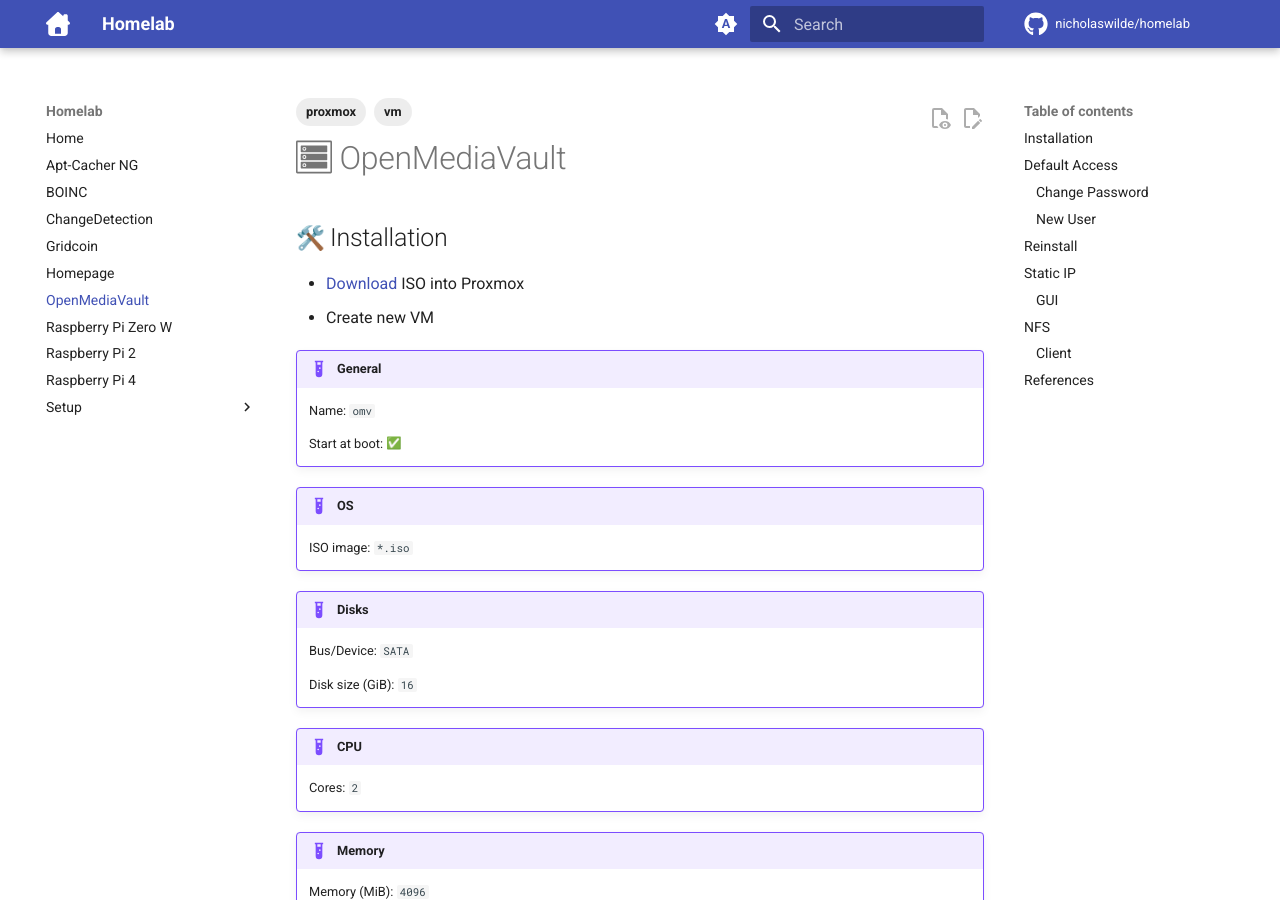
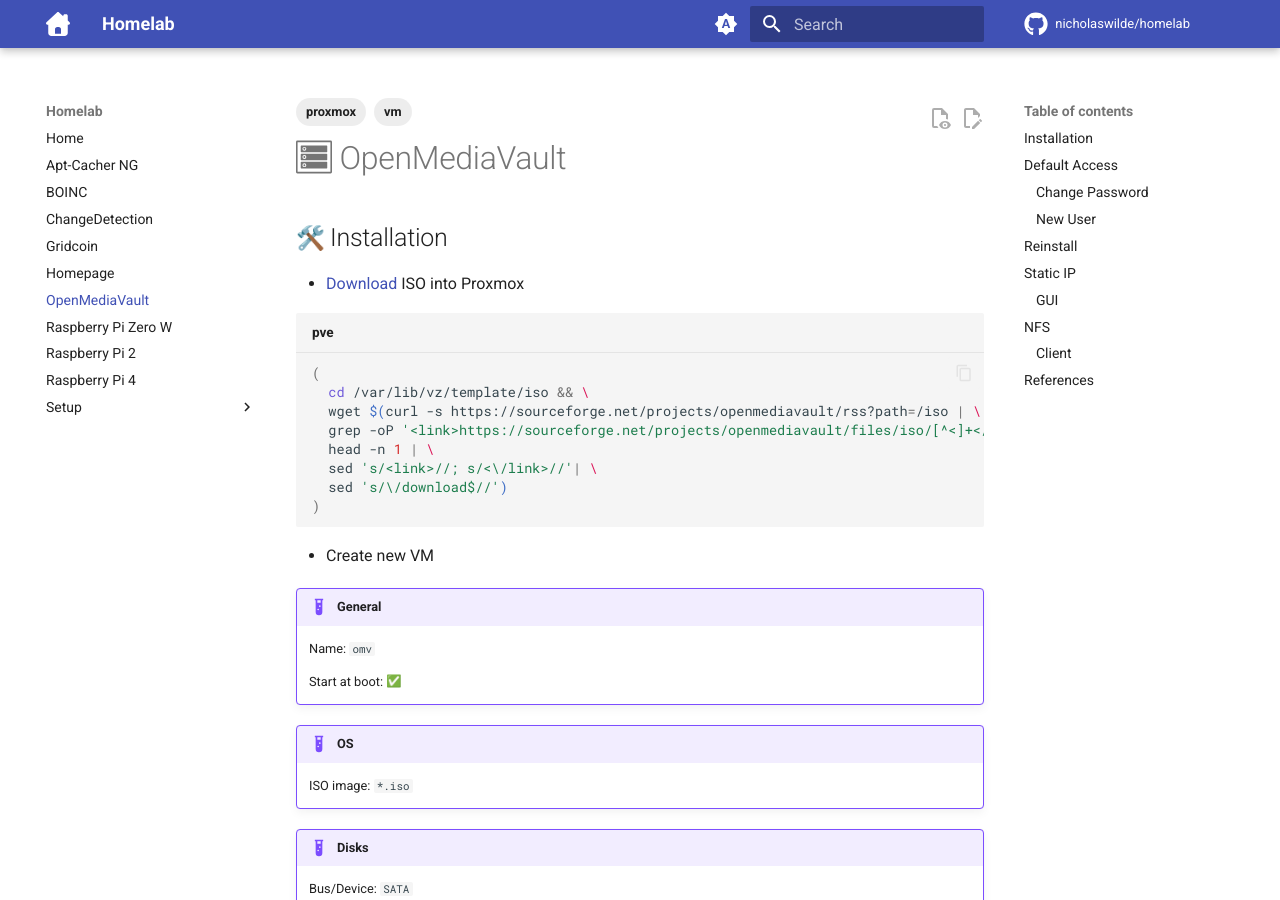
Before and after one commit to nicholaswilde/homelab, an MkDocs documentation site: the page built from docs/openmediavault.md, in a window 1280 px wide and 900 px high. Built offline with MkDocs 1.6.1 and Material for MkDocs 9.7.7, drawn with Linux system fonts in a browser that asks for light colours; emoji names are drawn with the system emoji font; comment, search, counter and statistics services are not loaded.

Commit message:
update
Signed-off-by: nιcнolaѕ wιlde <ncwilde43@gmail.com>

````diff
--- a/docs/openmediavault.md
+++ b/docs/openmediavault.md
@@ -8,6 +8,18 @@
 ## :hammer_and_wrench: Installation
 
 - [Download][2] ISO into Proxmox
+
+```shell title="pve"
+(
+  cd /var/lib/vz/template/iso && \
+  wget $(curl -s https://sourceforge.net/projects/openmediavault/rss?path=/iso | \
+  grep -oP '<link>https://sourceforge.net/projects/openmediavault/files/iso/[^<]+</link>' | \
+  head -n 1 | \
+  sed 's/<link>//; s/<\/link>//'| \
+  sed 's/\/download$//')
+)
+```
+
 - Create new VM
 
 !!! example "General"
````
